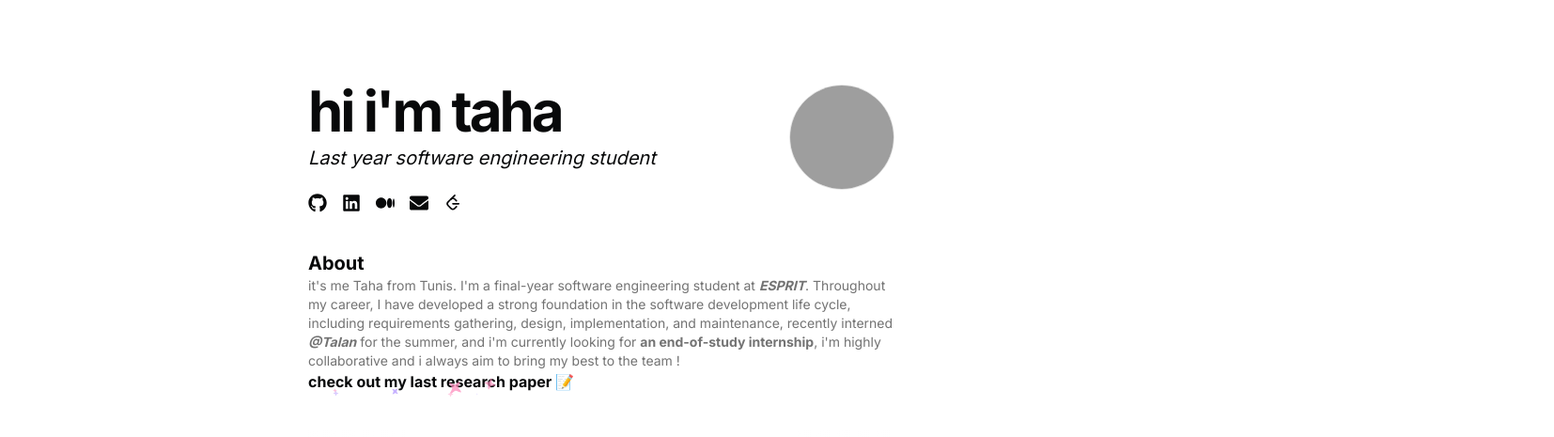
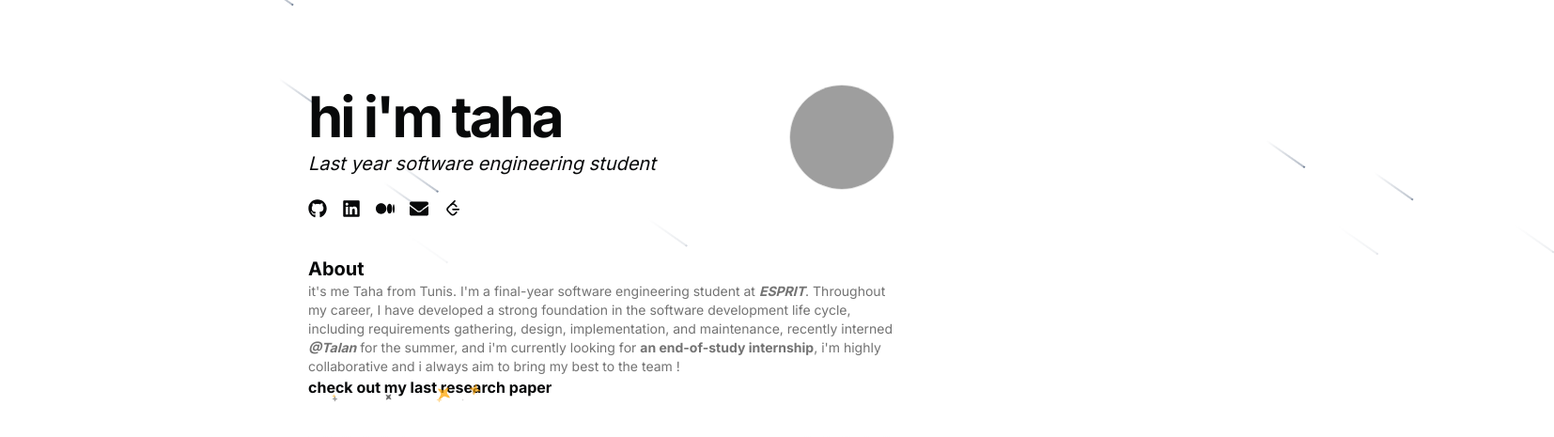
Before and after one commit to tahahamdii/minimalistic, a Next.js app: page / in a window 1280 px wide. Shown: the top 465 px of the page at 94% size, 1654 px wide, since content can reach past the window. Built offline with nearby package versions, Linux system fonts and the light colour scheme; grey boxes are pictures that could not be loaded.

Commit message:
small updates

```diff
--- a/package.json
+++ b/package.json
@@ -20,6 +20,7 @@
     "embla-carousel-react": "^8.2.0",
     "framer-motion": "^11.3.28",
     "lucide-react": "^0.428.0",
+    "motion": "^11.16.4",
     "next": "14.2.5",
     "next-themes": "^0.3.0",
     "next-video": "^1.1.4",
--- a/src/app/page.tsx
+++ b/src/app/page.tsx
@@ -22,6 +22,7 @@ import { MarqueeDemo1 } from "@/components/MarqueeDemo copy";
 import { TbBrandLeetcode } from "react-icons/tb";
 import { CardDemo } from "@/components/magicui/CardDemo";
 import SparklesText from "@/components/magicui/sparkles-text";
+import Meteors from "@/components/ui/meteors";
 
 
 
@@ -34,9 +35,12 @@ export default function Home() {
   return (
     <main className="flex flex-col min-h-[100dvh] space-y-10">
       <section id="hero">
+
         <div className="mx-auto w-full max-w-2xl space-y-8">
           <div className="gap-2 flex justify-between">
             <div className="flex-col flex flex-1 space-y-1.5">
+            <Meteors number={10} />
+
               <BlurFadeText
                 delay={BLUR_FADE_DELAY}
                 className="text-3xl font-bold tracking-tighter sm:text-5xl xl:text-6xl/none"
@@ -49,6 +53,7 @@ export default function Home() {
                 text={DATA.description}
               />
               <BlurFade delay={BLUR_FADE_DELAY}>
+
               <div className="flex space-x-4 pt-4">
                 <a href="https://github.com/tahahamdii" target="_blank" rel="noopener noreferrer">
                 <FaGithub className="text-xl hover:text-gray-600" />
@@ -99,7 +104,7 @@ export default function Home() {
 
         <div>
       <a href="https://taha-bucket-v1.s3.amazonaws.com/SonocureArticle.pdf" target="_blank" rel="noopener noreferrer">
-        <SparklesText text="check out my last research paper 📝" />
+        <SparklesText text="check out my last research paper " />
       </a>
     </div>
             </BlurFade>
--- a/src/components/magicui/sparkles-text.tsx
+++ b/src/components/magicui/sparkles-text.tsx
@@ -62,7 +62,7 @@ interface SparklesTextProps {
 
 const SparklesText: React.FC<SparklesTextProps> = ({
   text,
-  colors = { first: "#9E7AFF", second: "#FE8BBB" },
+  colors = { first: "#fffff", second: "#FFA500" },
   className,
   sparklesCount = 10,
   ...props
--- /dev/null
+++ b/src/components/ui/meteors.tsx
@@ -0,0 +1,44 @@
+"use client";
+
+import { useEffect, useState } from "react";
+
+import { cn } from "@/lib/utils";
+
+interface MeteorsProps {
+  number?: number;
+}
+export const Meteors = ({ number = 20 }: MeteorsProps) => {
+  const [meteorStyles, setMeteorStyles] = useState<Array<React.CSSProperties>>(
+    [],
+  );
+
+  useEffect(() => {
+    const styles = [...new Array(number)].map(() => ({
+      top: -5,
+      left: Math.floor(Math.random() * window.innerWidth) + "px",
+      animationDelay: Math.random() * 1 + 0.2 + "s",
+      animationDuration: Math.floor(Math.random() * 8 + 2) + "s",
+    }));
+    setMeteorStyles(styles);
+  }, [number]);
+
+  return (
+    <>
+      {[...meteorStyles].map((style, idx) => (
+        // Meteor Head
+        <span
+          key={idx}
+          className={cn(
+            "pointer-events-none absolute left-1/2 top-1/2 size-0.5 rotate-[215deg] animate-meteor rounded-full bg-slate-500 shadow-[0_0_0_1px_#ffffff10]",
+          )}
+          style={style}
+        >
+          {/* Meteor Tail */}
+          <div className="pointer-events-none absolute top-1/2 -z-10 h-px w-[50px] -translate-y-1/2 bg-gradient-to-r from-slate-500 to-transparent" />
+        </span>
+      ))}
+    </>
+  );
+};
+
+export default Meteors;
--- /dev/null
+++ b/src/components/ui/typing-animation.tsx
@@ -0,0 +1,98 @@
+"use client";
+
+import { cn } from "@/lib/utils";
+import { motion, MotionProps } from "motion/react";
+import { useEffect, useRef, useState } from "react";
+
+interface TypingAnimationProps extends MotionProps {
+  children: string;
+  className?: string;
+  duration?: number;
+  delay?: number;
+  as?: React.ElementType;
+  startOnView?: boolean;
+  repeat?: boolean; // New prop for repeating the animation
+}
+
+export default function TypingAnimation({
+  children,
+  className,
+  duration = 100,
+  delay = 0,
+  as: Component = "div",
+  startOnView = false,
+  repeat = true, // Default to false
+  ...props
+}: TypingAnimationProps) {
+  const MotionComponent = motion.create(Component, {
+    forwardMotionProps: true,
+  });
+
+  const [displayedText, setDisplayedText] = useState<string>("");
+  const [started, setStarted] = useState(false);
+  const elementRef = useRef<HTMLElement | null>(null);
+
+  useEffect(() => {
+    if (!startOnView) {
+      const startTimeout = setTimeout(() => {
+        setStarted(true);
+      }, delay);
+      return () => clearTimeout(startTimeout);
+    }
+
+    const observer = new IntersectionObserver(
+      ([entry]) => {
+        if (entry.isIntersecting) {
+          setTimeout(() => {
+            setStarted(true);
+          }, delay);
+          observer.disconnect();
+        }
+      },
+      { threshold: 0.1 }
+    );
+
+    if (elementRef.current) {
+      observer.observe(elementRef.current);
+    }
+
+    return () => observer.disconnect();
+  }, [delay, startOnView]);
+
+  useEffect(() => {
+    if (!started) return;
+
+    let i = 0;
+    const typingEffect = setInterval(() => {
+      if (i < children.length) {
+        setDisplayedText(children.substring(0, i + 1));
+        i++;
+      } else {
+        if (repeat) {
+          // Reset animation for repeat
+          i = 0;
+          setDisplayedText("c");
+        } else {
+          clearInterval(typingEffect);
+        }
+      }
+    }, duration);
+
+    return () => {
+      clearInterval(typingEffect);
+    };
+  }, [children, duration, started, repeat]);
+
+  return (
+    <MotionComponent
+      ref={elementRef}
+      className={cn(
+        "text-1xl font-bold leading-[2rem] tracking-[-0.02em]",
+        className
+      )}
+      {...props}
+    >
+      {displayedText}
+    </MotionComponent>
+  );
+}
--- a/tailwind.config.ts
+++ b/tailwind.config.ts
@@ -17,87 +17,119 @@ const config = {
   theme: {
   	container: {
   		center: true,
-      padding: "2rem",
+  		padding: '2rem',
   		screens: {
-        "2xl": "1400px",
-      },
+  			'2xl': '1400px'
+  		}
   	},
   	extend: {
   		fontFamily: {
-        sans: ["var(--font-sans)", ...fontFamily.sans],
+  			sans: [
+  				'var(--font-sans)',
+                    ...fontFamily.sans
+                ]
   		},
   		colors: {
-        border: "hsl(var(--border))",
-        input: "hsl(var(--input))",
-        ring: "hsl(var(--ring))",
-        background: "hsl(var(--background))",
-        foreground: "hsl(var(--foreground))",
+  			border: 'hsl(var(--border))',
+  			input: 'hsl(var(--input))',
+  			ring: 'hsl(var(--ring))',
+  			background: 'hsl(var(--background))',
+  			foreground: 'hsl(var(--foreground))',
   			primary: {
-          DEFAULT: "hsl(var(--primary))",
-          foreground: "hsl(var(--primary-foreground))",
+  				DEFAULT: 'hsl(var(--primary))',
+  				foreground: 'hsl(var(--primary-foreground))'
   			},
   			secondary: {
-          DEFAULT: "hsl(var(--secondary))",
-          foreground: "hsl(var(--secondary-foreground))",
+  				DEFAULT: 'hsl(var(--secondary))',
+  				foreground: 'hsl(var(--secondary-foreground))'
   			},
   			destructive: {
-          DEFAULT: "hsl(var(--destructive))",
-          foreground: "hsl(var(--destructive-foreground))",
+  				DEFAULT: 'hsl(var(--destructive))',
+  				foreground: 'hsl(var(--destructive-foreground))'
   			},
   			muted: {
-          DEFAULT: "hsl(var(--muted))",
-          foreground: "hsl(var(--muted-foreground))",
+  				DEFAULT: 'hsl(var(--muted))',
+  				foreground: 'hsl(var(--muted-foreground))'
   			},
   			accent: {
-          DEFAULT: "hsl(var(--accent))",
-          foreground: "hsl(var(--accent-foreground))",
+  				DEFAULT: 'hsl(var(--accent))',
+  				foreground: 'hsl(var(--accent-foreground))'
   			},
   			popover: {
-          DEFAULT: "hsl(var(--popover))",
-          foreground: "hsl(var(--popover-foreground))",
+  				DEFAULT: 'hsl(var(--popover))',
+  				foreground: 'hsl(var(--popover-foreground))'
   			},
   			card: {
-          DEFAULT: "hsl(var(--card))",
-          foreground: "hsl(var(--card-foreground))",
-        },
+  				DEFAULT: 'hsl(var(--card))',
+  				foreground: 'hsl(var(--card-foreground))'
+  			}
   		},
   		borderRadius: {
-        lg: "var(--radius)",
-        md: "calc(var(--radius) - 2px)",
-        sm: "calc(var(--radius) - 4px)",
+  			lg: 'var(--radius)',
+  			md: 'calc(var(--radius) - 2px)',
+  			sm: 'calc(var(--radius) - 4px)'
   		},
   		keyframes: {
   			marquee: {
-          from: { transform: "translateX(0)" },
-          to: { transform: "translateX(calc(-100% - var(--gap)))" },
+  				from: {
+  					transform: 'translateX(0)'
   				},
-        "marquee-vertical": {
-          from: { transform: "translateY(0)" },
-          to: { transform: "translateY(calc(-100% - var(--gap)))" },
+  				to: {
+  					transform: 'translateX(calc(-100% - var(--gap)))'
+  				}
   			},
-        "accordion-down": {
-          from: { height: "0" },
-          to: { height: "var(--radix-accordion-content-height)" },
+  			'marquee-vertical': {
+  				from: {
+  					transform: 'translateY(0)'
   				},
-        "accordion-up": {
-          from: { height: "var(--radix-accordion-content-height)" },
-          to: { height: "0" },
+  				to: {
+  					transform: 'translateY(calc(-100% - var(--gap)))'
+  				}
+  			},
+  			'accordion-down': {
+  				from: {
+  					height: '0'
+  				},
+  				to: {
+  					height: 'var(--radix-accordion-content-height)'
+  				}
+  			},
+  			'accordion-up': {
+  				from: {
+  					height: 'var(--radix-accordion-content-height)'
+  				},
+  				to: {
+  					height: '0'
+  				}
   			},
   			scroll: {
   				to: {
-            transform: "translate(calc(-50% - 0.5rem))",
+  					transform: 'translate(calc(-50% - 0.5rem))'
+  				}
   			},
+  			meteor: {
+  				'0%': {
+  					transform: 'rotate(215deg) translateX(0)',
+  					opacity: '1'
   				},
+  				'70%': {
+  					opacity: '1'
+  				},
+  				'100%': {
+  					transform: 'rotate(215deg) translateX(-500px)',
+  					opacity: '0'
+  				}
+  			}
   		},
   		animation: {
-        "accordion-down": "accordion-down 0.2s ease-out",
-        "accordion-up": "accordion-up 0.2s ease-out",
-        scroll:
-          "scroll var(--animation-duration, 40s) var(--animation-direction, forwards) linear infinite",
-          marquee: "marquee var(--duration) linear infinite",
-          "marquee-vertical": "marquee-vertical var(--duration) linear infinite",
-      },
-    },
+  			'accordion-down': 'accordion-down 0.2s ease-out',
+  			'accordion-up': 'accordion-up 0.2s ease-out',
+  			scroll: 'scroll var(--animation-duration, 40s) var(--animation-direction, forwards) linear infinite',
+  			marquee: 'marquee var(--duration) linear infinite',
+  			'marquee-vertical': 'marquee-vertical var(--duration) linear infinite',
+  			meteor: 'meteor 5s linear infinite'
+  		}
+  	}
   },
   plugins: [require("tailwindcss-animate")],
   addVariablesForColors,
```
Also changed, not shown: 1 other file (tests, documents, lock files or other folders). Lines whose indentation alone changed are shown as unchanged.
